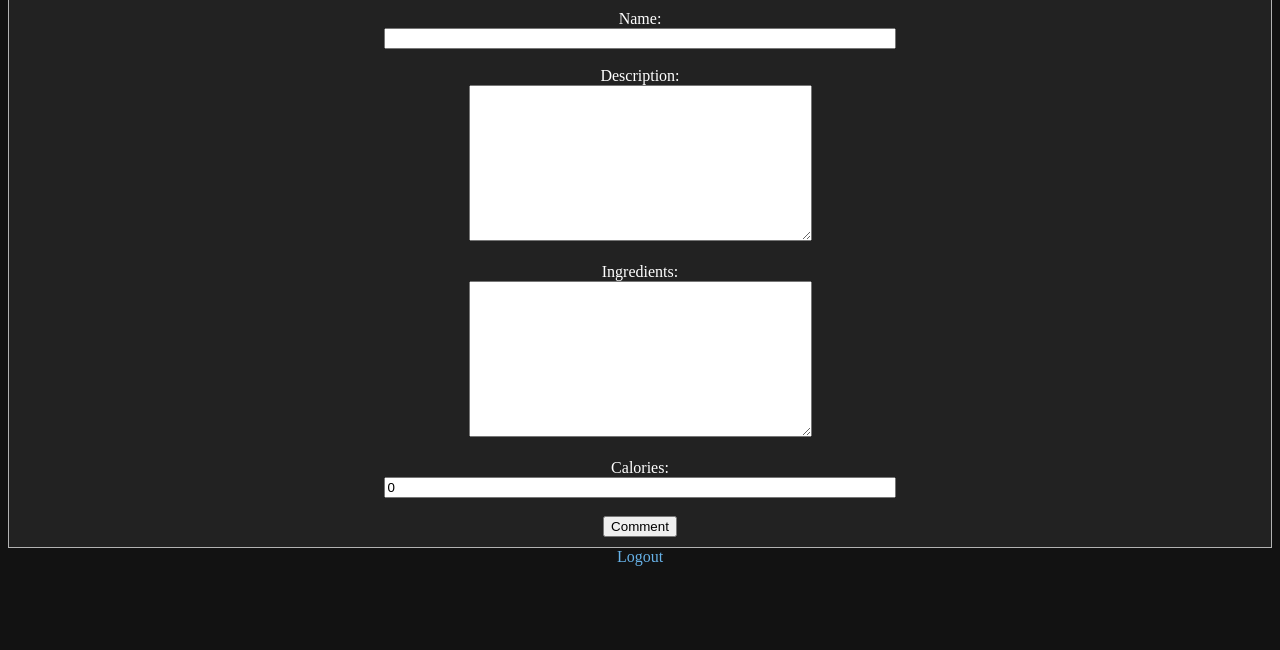
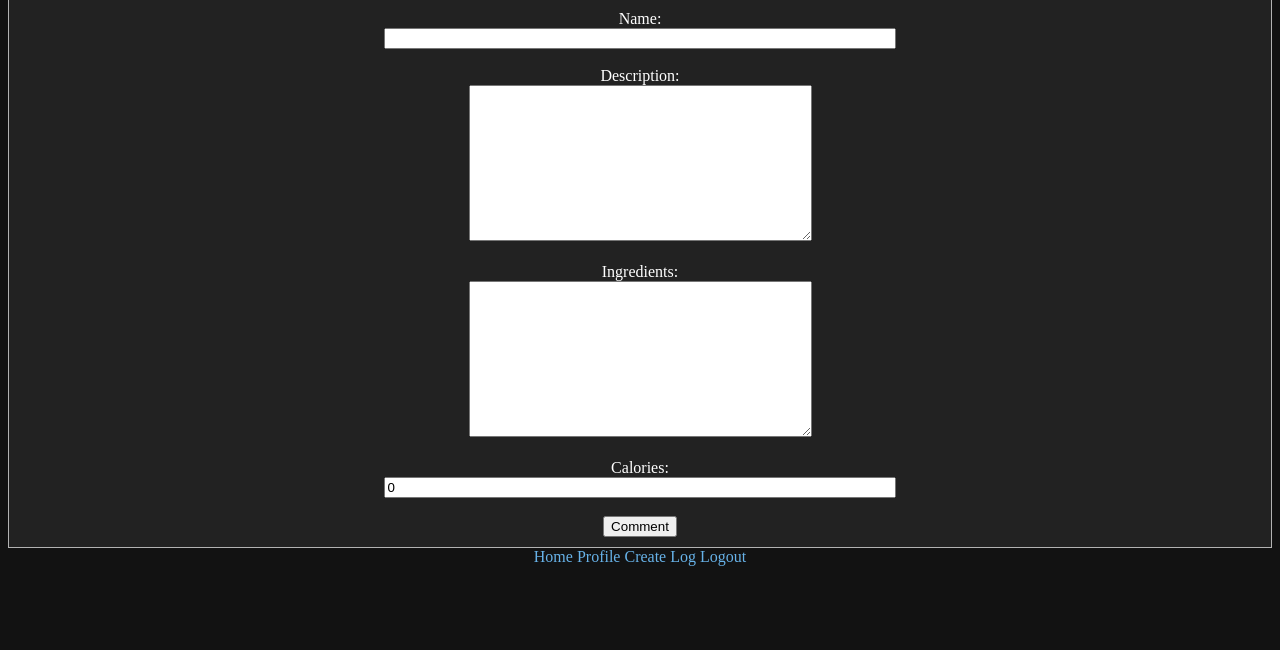
Before and after one commit to Andy-Wu12/NutriTrack, a Django app: page /logs/create in a window 1280 px wide. Shown: the part 81-731 px from the top of the page. Run offline with Django 4.2, Linux system fonts and the light colour scheme; the visitor is signed in with stand-in values (Sample User, id 1).

Commit message:
(#49) - navbar options completed

```diff
--- a/logs/templates/logs/logs_base.html
+++ b/logs/templates/logs/logs_base.html
@@ -3,6 +3,10 @@
 <head>
     <meta charset="UTF-8">
     <title> {% block title %} {% endblock %} </title>
+
+    {% load static %}
+    <link rel="stylesheet" type="text/css" href="{% static 'logs/style.css' %}">
+    <link rel="stylesheet" type="text/css" href="{% static 'logs/layout.css' %}">
     {% block links %} {% endblock %}
 </head>
 <body>
@@ -10,7 +14,12 @@
 </body>
 <footer>
     {% if user.is_authenticated %}
-        <a id='logout-button' href={% url 'access:logout' %}> Logout </a>
+        <nav class="navbar">
+            <a id="home" href={% url 'logs:index' %}> Home </a>
+            <a id="nav-profile" href=''> Profile </a>
+            <a id="nav-create-log" href={% url 'logs:create-log' %}> Create Log </a>
+            <a id="nav-logout" href={% url 'access:logout' %}> Logout </a>
+        </nav>
     {% endif %}
 </footer>
 </html>
```
